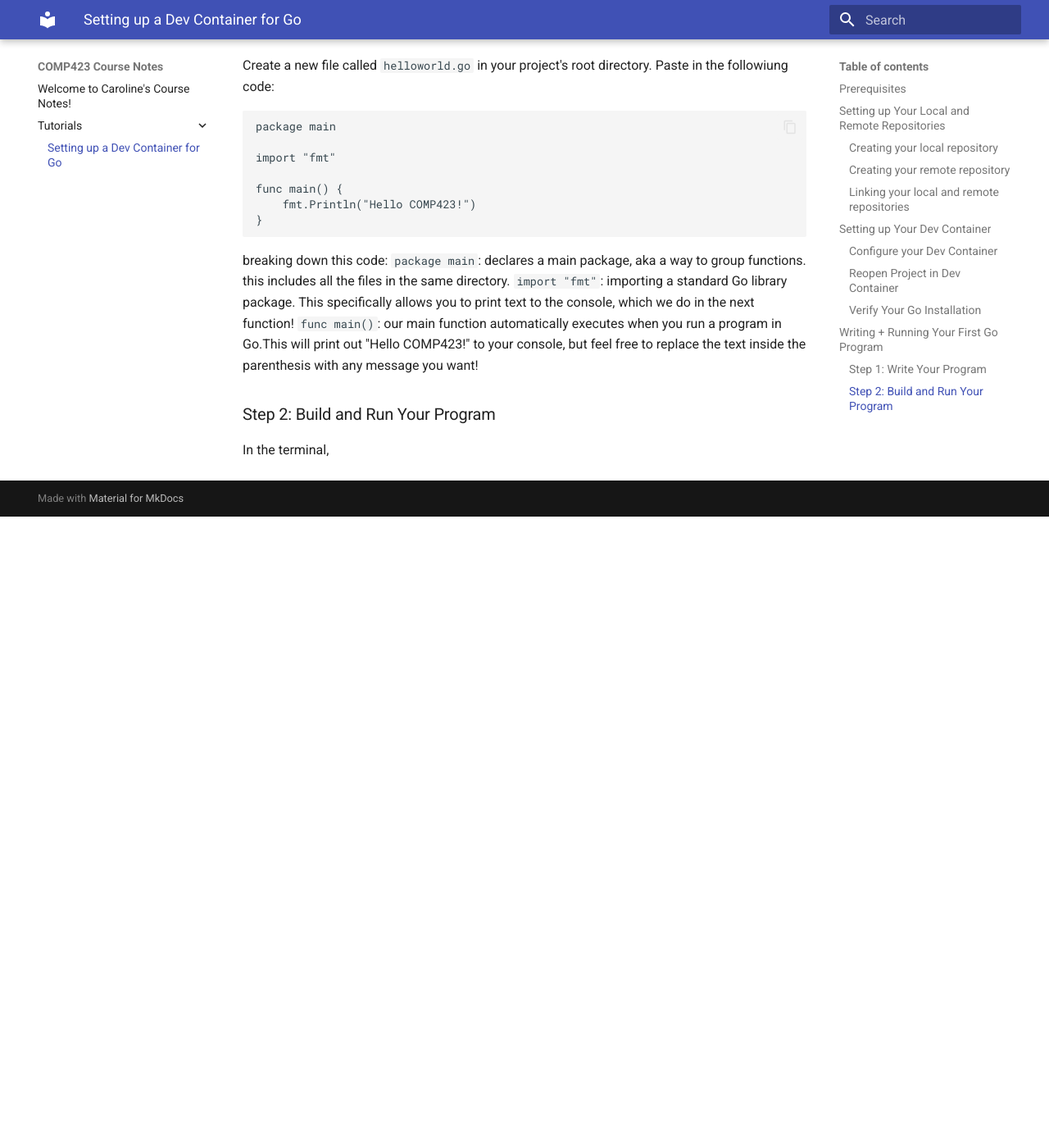
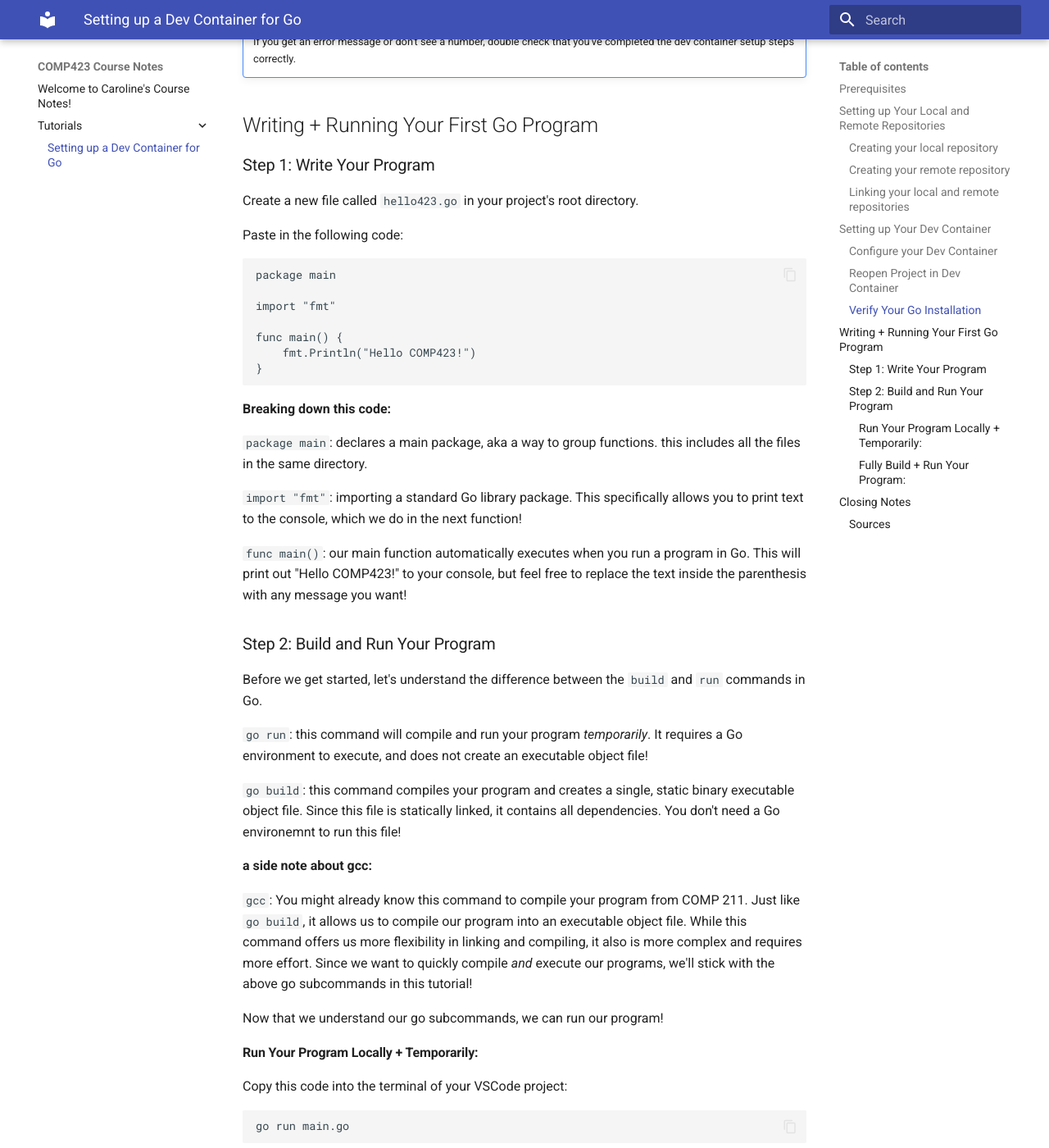
Before and after one commit to cgbryan1/comp423-course-notes, an MkDocs documentation site: the page built from docs/tutorials/go-setup.md, in a window 1280 px wide and 1400 px high, scrolled down 3500 px. Shown: the whole window at 82% size. Built offline with MkDocs 1.6.1 and Material for MkDocs 9.7.7, drawn with Linux system fonts in a browser that asks for light colours; before the commit the page ends 4130 px from its top, so only the background shows below that; some of the changed text lies outside the part shown.

Commit message:
first full draft of instructions yay!

````diff
--- a/docs/tutorials/go-setup.md
+++ b/docs/tutorials/go-setup.md
@@ -82,6 +82,7 @@ Step 0: say a prayer to the Docker gods.
 ### Configure your Dev Container
 
 Open up your "go-project" directory in VSCode again!
+
 1. Navigate to the left sidebar on your screen
 2. Click on the extensions tab
 3. Download the Dev Containers extension in VSCode
@@ -110,10 +111,11 @@ Paste this text inside of it:
 ```
 
 if you look closely at this code, you can see that we specify the following:
-1. name: a name for your dev container
-2. image: a base image from microsoft. this tutorial uses one associated with Go.
-3. customizations: here, we install VSCode's Go plugin.
-4. postCreateCommand: the command to run after the container is installed. In our case, we run ```go build``` to create your go project!
+
+1. ```name```: a name for your dev container
+2. ```image```: a base image from microsoft. this tutorial uses one associated with Go.
+3. ```customizations```: here, we install VSCode's Go plugin.
+4. ```postCreateCommand```: the command to run after the container is installed. In our case, this command initializes a go.mod file with comp423-go-tutorial as its path.
 
 ### Reopen Project in Dev Container
 
@@ -123,11 +125,12 @@ if you look closely at this code, you can see that we specify the following:
 
 ### Verify Your Go Installation
 
-Now that your container is open and running, open up a new terminal and run:
+Now that your container is open and running, open up a new terminal and run this subcommand:
 ```
 go version
 ```
 This should output a number - this is the version of Go that you're using!
+
 Congrats, your dev container is all set up and ready!
 
 ???+ note
@@ -139,8 +142,9 @@ Congrats, your dev container is all set up and ready!
 
 ### Step 1: Write Your Program
 
-Create a new file called ```helloworld.go``` in your project's root directory.
-Paste in the followiung code:
+Create a new file called ```hello423.go``` in your project's root directory.
+
+Paste in the following code:
 
 ```
 package main
@@ -152,11 +156,63 @@ func main() {
 }
 ```
 
-breaking down this code:
+**Breaking down this code:**
+
 ```package main```: declares a main package, aka a way to group functions. this includes all the files in the same directory.
+
 ```import "fmt"```: importing a standard Go library package. This specifically allows you to print text to the console, which we do in the next function!
-```func main()```: our main function automatically executes when you run a program in Go.This will print out "Hello COMP423!" to your console, but feel free to replace the text inside the parenthesis with any message you want!
+
+```func main()```: our main function automatically executes when you run a program in Go. This will print out "Hello COMP423!" to your console, but feel free to replace the text inside the parenthesis with any message you want!
 
 ### Step 2: Build and Run Your Program
 
-In the terminal,
+Before we get started, let's understand the difference between the ```build``` and ```run``` commands in Go.
+
+```go run```: this command will compile and run your program *temporarily*. It requires a Go environment to execute, and does not create an executable object file!
+
+```go build```: this command compiles your program and creates a single, static binary executable object file. Since this file is statically linked, it contains all dependencies. You don't need a Go environemnt to run this file!
+
+**a side note about gcc:**
+
+```gcc```: You might already know this command to compile your program from COMP 211. Just like ```go build```, it allows us to compile our program into an executable object file. While this command offers us more flexibility in linking and compiling, it also is more complex and requires more effort. Since we want to quickly compile *and* execute our programs, we'll stick with the above go subcommands in this tutorial!
+
+Now that we understand our go subcommands, we can run our program!
+
+#### Run Your Program Locally + Temporarily:
+
+Copy this code into the terminal of your VSCode project:
+
+```
+go run main.go
+```
+
+This will run the main function of your go program! You should see the following output:
+
+```
+Hello COMP423!
+```
+
+#### Fully Build + Run Your Program:
+
+To build an executable object file of your program, run the following in your project's VSCode terminal:
+
+```
+go build -o hello_comp423 main.go
+```
+
+This will return an executable object file named ```hello_comp423```. Feel free to change the name in the command above!
+
+To run this compiled file, use the following code (adjusting the file name if necessary):
+
+```
+./hello_comp423
+```
+
+## Closing Notes
+
+You did it! At this point, you've set up your own Dev Container with a functioning Go environment, written your first Go program, and learned how to run and export it! 🎉🎉🎉🎉
+
+### Sources
+
+* [MKDocs tutorial](https://comp423-25s.github.io/resources/MkDocs/tutorial/)
+* [Go Documentation](https://go.dev/doc/)
````
Also changed, not shown: other parts of docs/tutorials/go-setup.md (+4 -4 lines).
